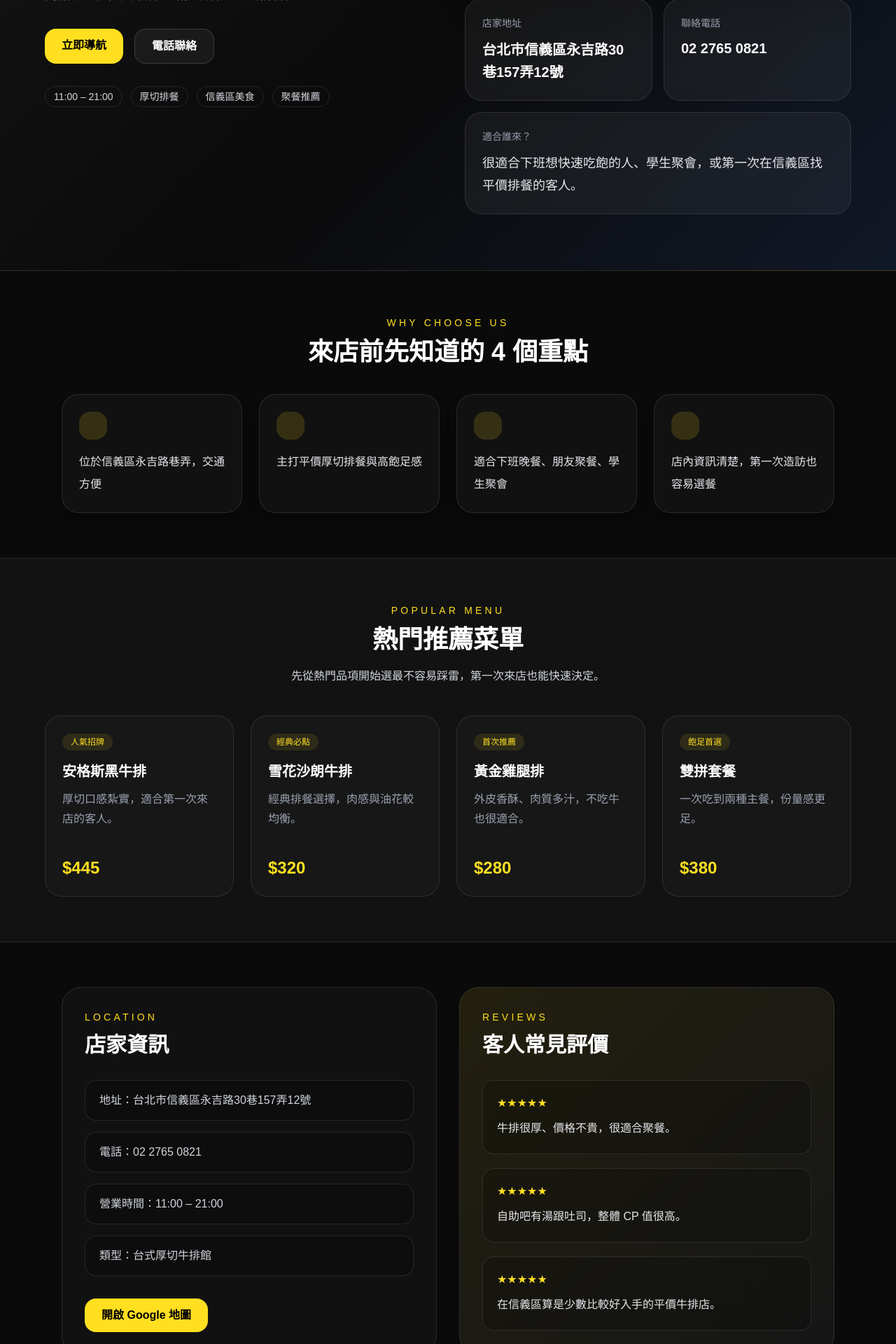
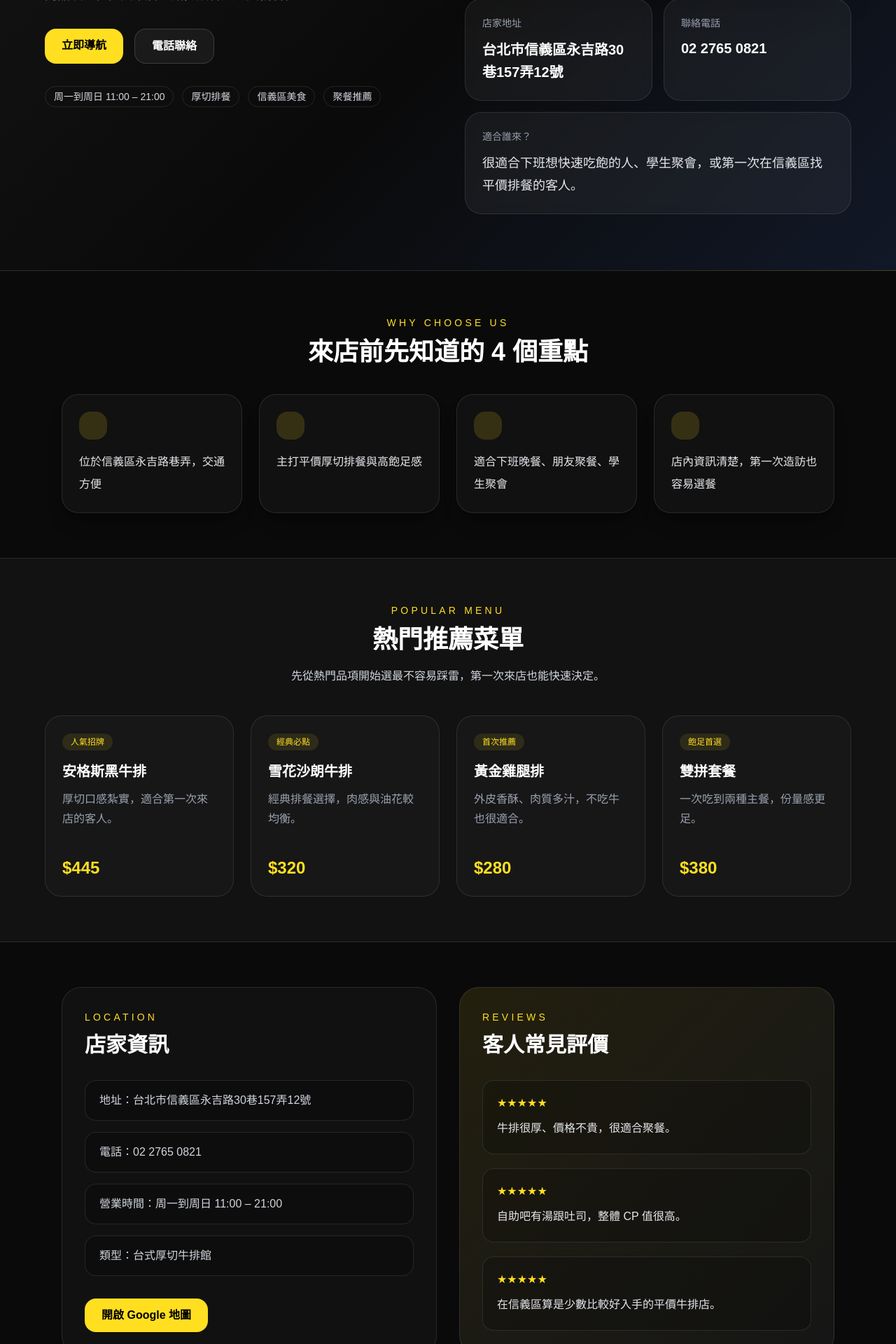
Before and after one commit to chester931225/niuniu-site, a Next.js app: page / in a window 1280 px wide. Shown: the part 520-2440 px from the top of the page at 70% size. Built offline with nearby package versions, Linux system fonts and the light colour scheme.

Commit message:
add real steak photo

```diff
--- a/app/page.tsx
+++ b/app/page.tsx
@@ -73,7 +73,7 @@ export default function Page() {
             </div>
 
             <div className="mt-8 flex flex-wrap gap-3 text-sm text-gray-300">
-              <span className="rounded-full border border-white/10 px-3 py-1">11:00 – 21:00</span>
+              <span className="rounded-full border border-white/10 px-3 py-1">周一到周日 11:00 – 21:00</span>
               <span className="rounded-full border border-white/10 px-3 py-1">厚切排餐</span>
               <span className="rounded-full border border-white/10 px-3 py-1">信義區美食</span>
               <span className="rounded-full border border-white/10 px-3 py-1">聚餐推薦</span>
@@ -178,7 +178,7 @@ export default function Page() {
                 電話：02 2765 0821
               </div>
               <div className="rounded-2xl border border-white/10 bg-black/20 px-5 py-4">
-                營業時間：11:00 – 21:00
+                營業時間：周一到周日 11:00 – 21:00
               </div>
               <div className="rounded-2xl border border-white/10 bg-black/20 px-5 py-4">
                 類型：台式厚切牛排館
```
